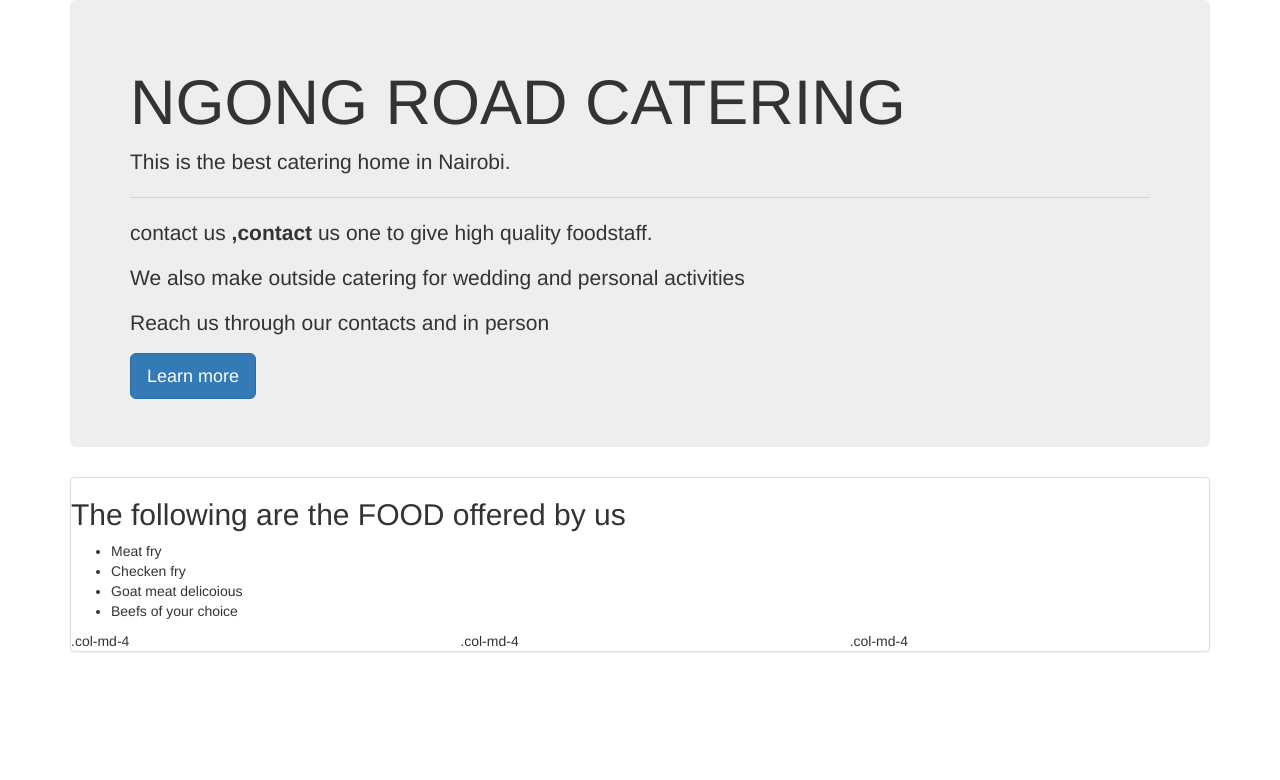
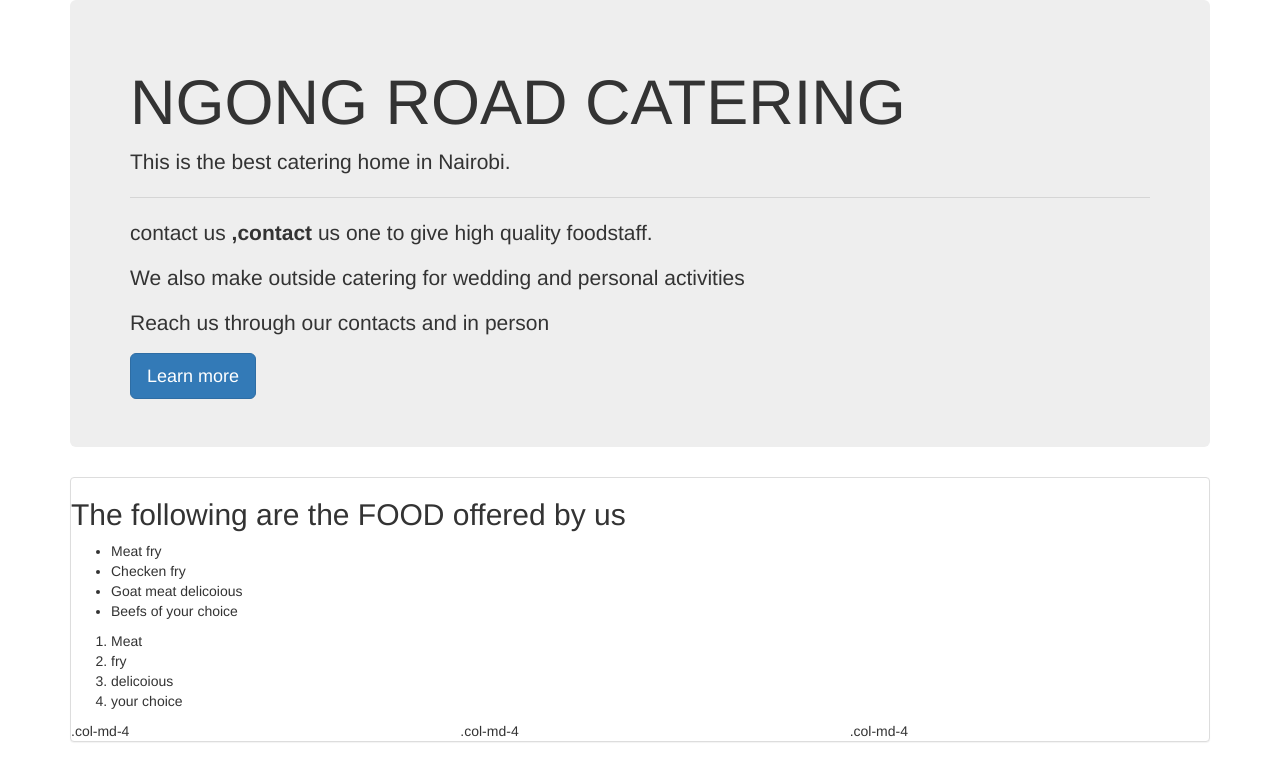
Before and after one commit to Maurice5050/NGONG-ROAD-CATERING, a plain HTML site: page index.html in a window 1280 px wide. Drawn offline with Linux system fonts and the light colour scheme.

Commit message:
changes in index.html

```diff
--- a/index.html
+++ b/index.html
@@ -27,6 +27,12 @@
         <li>Goat meat delicoious</li>
         <li>Beefs of your choice</li>
       </ul>
+      <ol>
+        <li>Meat </li>
+        <li>fry</li>
+        <li>delicoious</li>
+        <li> your choice</li>
+      </ol>
       <div class="row">
         <div class="col-md-4">.col-md-4</div>
         <div class="col-md-4">.col-md-4</div>
```
